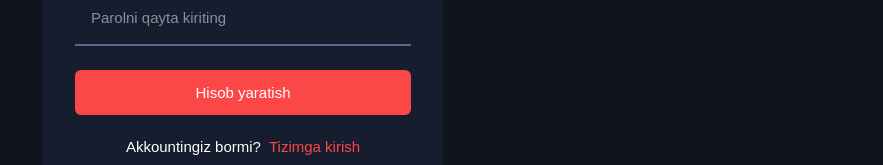
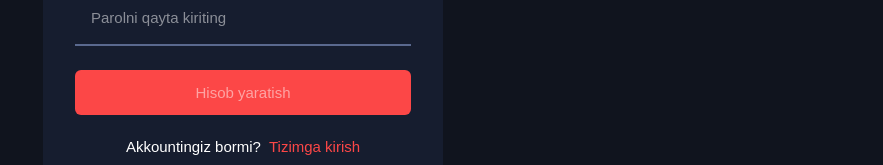
Before and after one commit to solijon010/login-project, a React (Vite) app: page /sign-up in a window 1280 px wide. Shown: the part 416-581 px from the top of the page, without its empty margins (397-1280 px from the left). Built offline with nearby package versions, Linux system fonts and the light colour scheme.

Commit message:
site part 5.4

```diff
--- a/src/pages/SignUp/SignUp.jsx
+++ b/src/pages/SignUp/SignUp.jsx
@@ -68,7 +68,9 @@ function SignUp() {
             placeholder="Repeat password"
             name="repeat-password"
           />
-          <Button style={{color:dark.colors.white}}>{t("Create an account")}</Button>
+          <Button style={{ color: dark.colors.white50 }}>
+            {t("Create an account")}
+          </Button>
 
           <p
             style={{
--- a/src/styles/theme.js
+++ b/src/styles/theme.js
@@ -1,39 +1,30 @@
 export const dark = {
   colors: {
-    // BACKGROUND
-    darkBlue: "#10141E", // body
-    semiDarkblue: "#161D2F", // card
-
-    // TEXT
-    white: "#FFFFFF",
+    darkBlue: "#10141E",
+    white: "#fff",
+    red: "#FC4747",
+    greyishBlue: "#5A698F",
+    semiDarkblue: "#161D2F",
     white50: "rgba(255,255,255,0.5)",
-
-    // UI
-    greyishBlue: "#5A698F",
-    red: "#FC4747",
-
-    // CARD EFFECT
-    cardBorder: "transparent",
-    cardShadow: "rgba(0,0,0,0.35)",
   },
 };
 
 export const light = {
   colors: {
-    // BACKGROUND
-    darkBlue: "#10141E", // body (och kulrang)
-    semiDarkblue: "#FFFFFF", // card (oq)
+    // ASOSIY FONLAR
+    darkBlue: "#FAFAFB", // body background (juda och kulrang)
+    semiDarkblue: "#f4f4f4f4", // card / modal / form background
 
-    // TEXT
-    white: "#111827",
-    white50: "rgba(17,24,39,0.55)",
+    // TEXTLAR
+    white: "#111827", // asosiy text (darkdagi white o‘rniga)
+    white50: "rgba(17,24,39,0.55)", // secondary text / placeholder
+    darkText: "#111827",
 
-    // UI
-    greyishBlue: "#6B7280",
-    red: "#DC2626",
+    // UI ELEMENTLAR
+    greyishBlue: "#6B7280", // input border / icon / label
+    red: "#DC2626", // error / primary action
 
-    // CARD EFFECT
-    cardBorder: "#E5E7EB",
-    cardShadow: "rgba(0,0,0,0.08)",
+    // QO‘SHIMCHA (xohlasang)
+    borderLight: "#E5E7EB", // divider / subtle border
   },
 };
```
